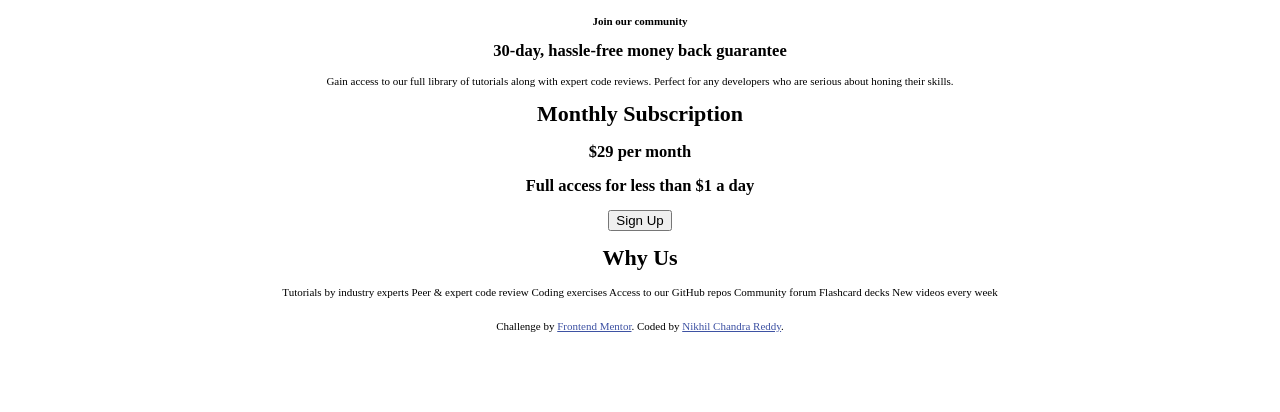
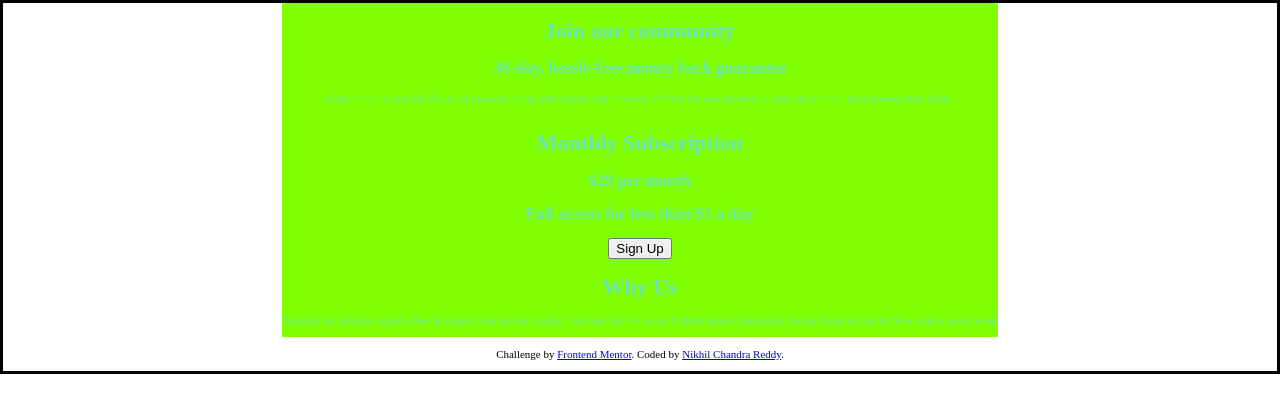
Before and after one commit to NikhilChandraReddy/FEMentor-Single-price-grid-component, a plain HTML site: page index.html in a window 1280 px wide. Drawn offline with Linux system fonts and the light colour scheme.

Commit message:
Styling changes- added colors to text

```diff
--- a/index.html
+++ b/index.html
@@ -12,10 +12,10 @@
 </head>
 <body>
 
-  <div class="main-block attribution">
+  <div class="attribution attribution-a ">
     <!-- row 1 box 1-->
-    <div>
-      <h1 class="attribution a">Join our community</h1>
+    <div class="box1">
+      <h1>Join our community</h1>
 
       <h2>30-day, hassle-free money back guarantee</h2>
 
@@ -24,7 +24,7 @@
     </div>
 
     <!-- row 2 box 1 -->
-    <div>
+    <div class="box2">
       <h1>Monthly Subscription</h1>
 
       <h2>  &dollar;29 per month</h2>
@@ -35,7 +35,7 @@
     </div>
 
     <!-- row 2 box 2 -->
-    <div>
+    <div class="box3">
       <h1>Why Us</h1>
 
       <p>  Tutorials by industry experts
--- a/style.css
+++ b/style.css
@@ -1,4 +1,7 @@
 body {
+    padding: 0;
+    margin: 0;
+    border: solid black;
     display: grid;
     justify-content: center;
     align-content: center;
@@ -10,9 +13,33 @@ body {
     text-align: center;
 }
 
-.attribution a {
-    color: hsl(228, 45%, 44%);
+.attribution-a {
+    color: hsl(157, 67%, 65%);
 }
 
-.main-block{
+.box1{
+    border: solid black;
+    padding: 0;
+    margin: 0;
+    align-content:flex-start;
+    border: black;
+    background-color: chartreuse;
+
 }
+
+.box2{
+    border: 0 solid black;
+    padding: 0;
+    margin: 0;
+    align-content:flex-start;
+    background-color: chartreuse;
+
+}
+
+.box3{
+    border: 0 solid black;
+    padding: 0;
+    margin: 0;
+    align-content:flex-end;
+    background-color: chartreuse;
+}
```
